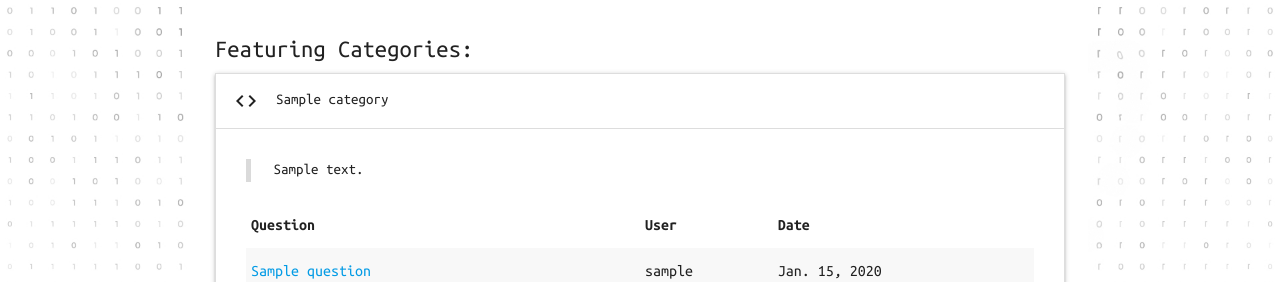
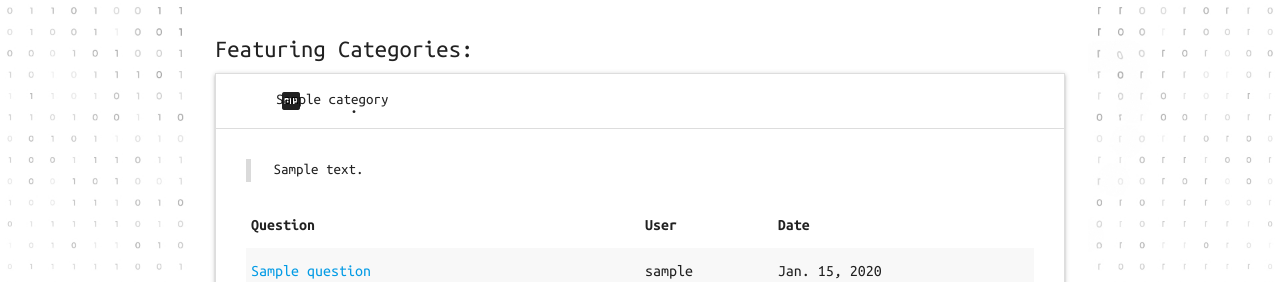
Before and after one commit to mohamed-alalwan/codehub, a Django app: page / in a window 1280 px wide. Shown: the part 167-449 px from the top of the page. Run offline with Django 4.2, Linux system fonts and the light colour scheme; tables that the repository leaves empty hold one stand-in row (values such as "Sample post"); some libraries are stand-ins or nearby versions.

Commit message:
fixed some icons and profile update form

```diff
--- a/main_app/templates/home.html
+++ b/main_app/templates/home.html
@@ -6,7 +6,7 @@
 <ul class="collapsible">
     <li class="active">
       <div class="collapsible-header">
-          <i class="material-icons">code</i>
+          <i class="material-icons">{{ category.icon_code }}</i>
           <!--Category Name-->
           <span>{{ category.name }}</span>
       </div>
--- a/main_app/templates/profile/update.html
+++ b/main_app/templates/profile/update.html
@@ -4,8 +4,8 @@
 
 <form action="{% url 'profile_update' %}" method="post" enctype="multipart/form-data">
     {% csrf_token %}
+    {{ profile_form.as_p }}
     {{ user_form.as_p }}
-    {{ profile_form.as_p }}
 
     <button id="submit-btn" class="grey darken-4 waves-effect waves-light btn" type="submit" name="Confirm" value="signup">Save Changes
         <i class="material-icons left">save</i>
```
Also changed, not shown: main_app/static/images/profile/aurora_XXjz0cH.png (added).
